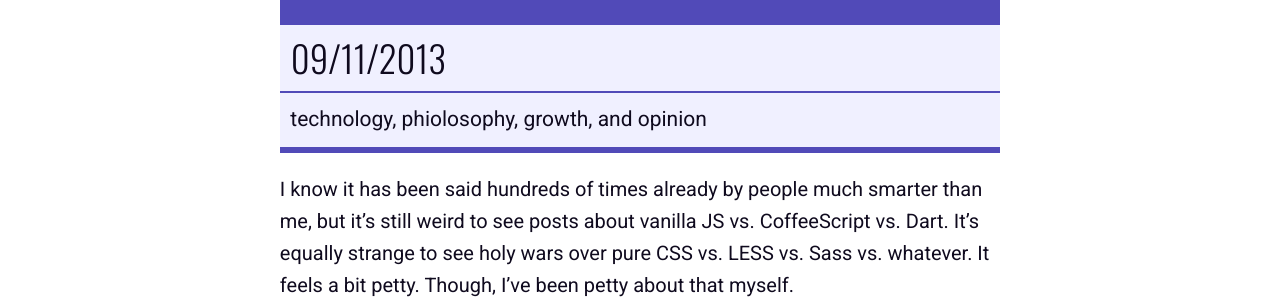
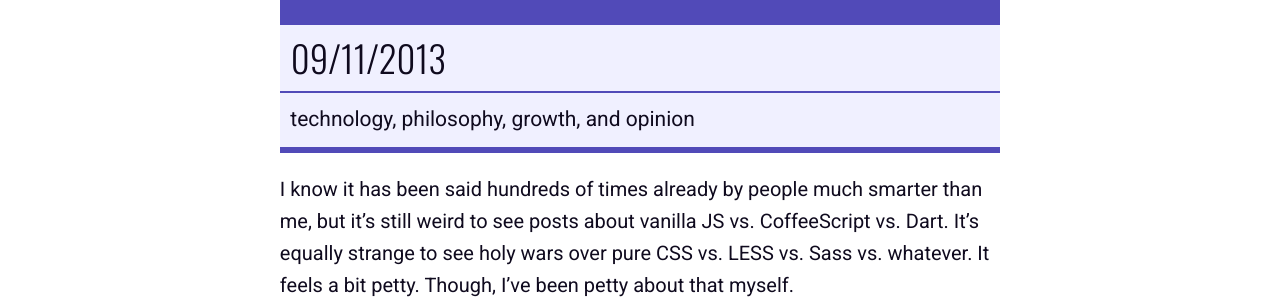
Before and after one commit to chatrjr/chatrjr.github.io, a Jekyll site: the page built from _posts/2013-09-11-code-is-only-a-method.markdown, in a window 1280 px wide and 900 px high. Shown: the part 446-746 px from the top of the window. Built offline with Jekyll 4.4.1, drawn with Linux system fonts in a browser that asks for light colours; Markdown is read by kramdown in place of the engine named in the settings; some of the changed text lies outside the part shown.

Commit message:
Fix some oversights.

```diff
--- a/_layouts/post.html
+++ b/_layouts/post.html
@@ -22,13 +22,13 @@
     <span class="post-nav_prev node">
     {% if page.previous.url %}
       <a  class="post-nav_link" href="{{page.previous.url}}" title="Previous Post:
-{{page.previous.title}}">&laquo; {{page.previous.title}}</a>
+{{page.previous.title}}">Prev: {{page.previous.title}}</a>
     {% endif %}
     </span>
     <span class="post-nav_next node">
     {% if page.next.url %}
-      <a class="post-nav_link" href="{{page.next.url}}" title="next Post:
-{{page.next.title}}">{{page.next.title}} &raquo; </a>
+      <a class="post-nav_link" href="{{page.next.url}}" title="Next Post:
+{{page.next.title}}">Next: {{page.next.title}}</a>
     {% endif %}
     </span>
   </div>
--- a/_posts/2013-09-11-code-is-only-a-method.markdown
+++ b/_posts/2013-09-11-code-is-only-a-method.markdown
@@ -5,7 +5,7 @@
 date: 2013-09-11
 tags:
     - technology
-    - phiolosophy
+    - philosophy
     - growth
     - opinion
 description: "As much as we love tooling our workflows to be more efficient, it's easy to forget sometimes that they are just tools. This includes the code itself."
--- a/_posts/2013-12-21-moment-js-stopwatch-experiment.markdown
+++ b/_posts/2013-12-21-moment-js-stopwatch-experiment.markdown
@@ -239,7 +239,7 @@
 All that done, we get the finished app.
 
 > %post-body_src%
-Moment.js Stopwatch: [{{ page.src }}]({{ post.src }})
+Moment.js Stopwatch: [{{ page.src }}]({{ page.src }})
 
 ## Extra
 
```
